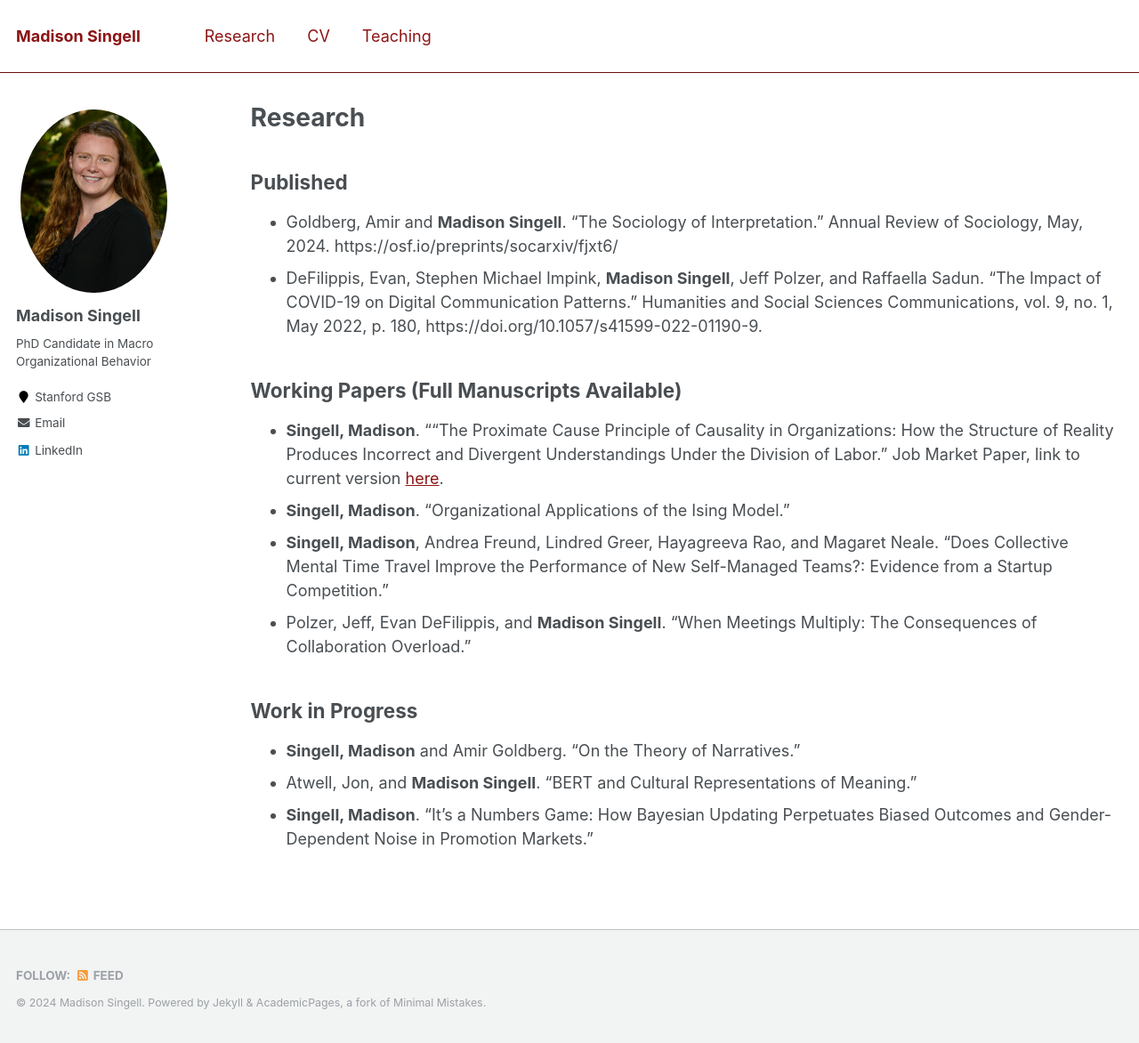
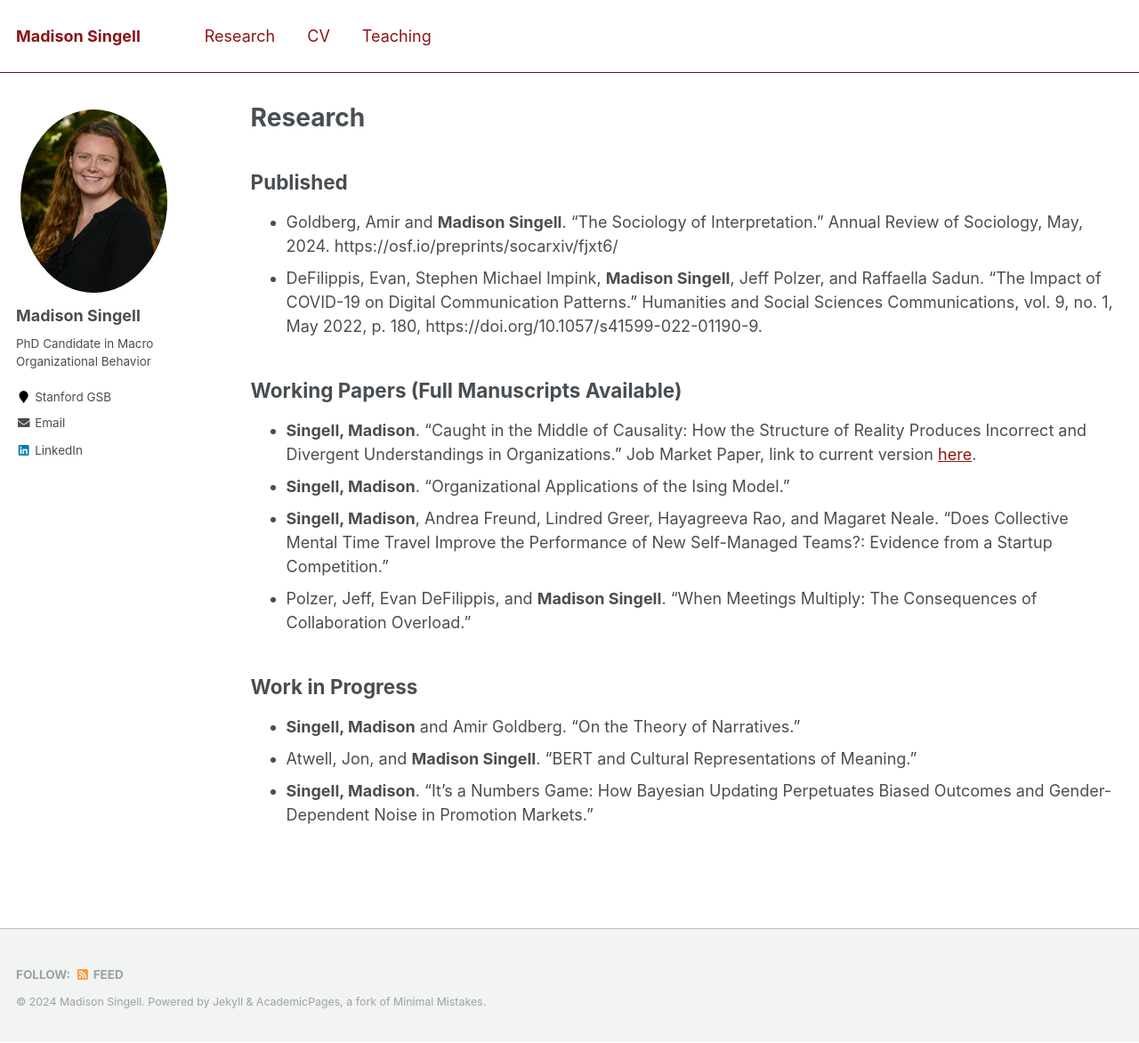
Before and after one commit to mhsingell/mhsingell.github.io, a Jekyll site: the page built from _pages/research.md, in a window 1280 px wide and 1172 px high. Shown: the whole window at 89% size. Built offline with Jekyll 4.4.1, drawn with Linux system fonts in a browser that asks for light colours.

Commit message:
JMP Title Update

```diff
--- a/_pages/research.md
+++ b/_pages/research.md
@@ -9,7 +9,7 @@ author_profile: true
 - DeFilippis, Evan, Stephen Michael Impink, **Madison Singell**, Jeff Polzer, and Raffaella Sadun. “The Impact of COVID-19 on Digital Communication Patterns.” Humanities and Social Sciences Communications, vol. 9, no. 1, May 2022, p. 180, https://doi.org/10.1057/s41599-022-01190-9.
 
 ## Working Papers (Full Manuscripts Available)
-- **Singell, Madison**. ““The Proximate Cause Principle of Causality in Organizations: How the Structure of Reality Produces Incorrect and Divergent Understandings Under the Division of Labor.” Job Market Paper, link to current version [here](/files/Singell_JMP_current.pdf).
+- **Singell, Madison**. “Caught in the Middle of Causality: How the Structure of Reality Produces Incorrect and Divergent Understandings in Organizations.” Job Market Paper, link to current version [here](/files/Singell_JMP_current.pdf).
 - **Singell, Madison**. “Organizational Applications of the Ising Model.”
 - **Singell, Madison**, Andrea Freund, Lindred Greer, Hayagreeva Rao, and Magaret Neale. "Does Collective Mental Time Travel Improve the Performance of New Self-Managed Teams?: Evidence from a Startup Competition."
 - Polzer, Jeff, Evan DeFilippis, and **Madison Singell**. “When Meetings Multiply: The Consequences of Collaboration Overload.”
```
